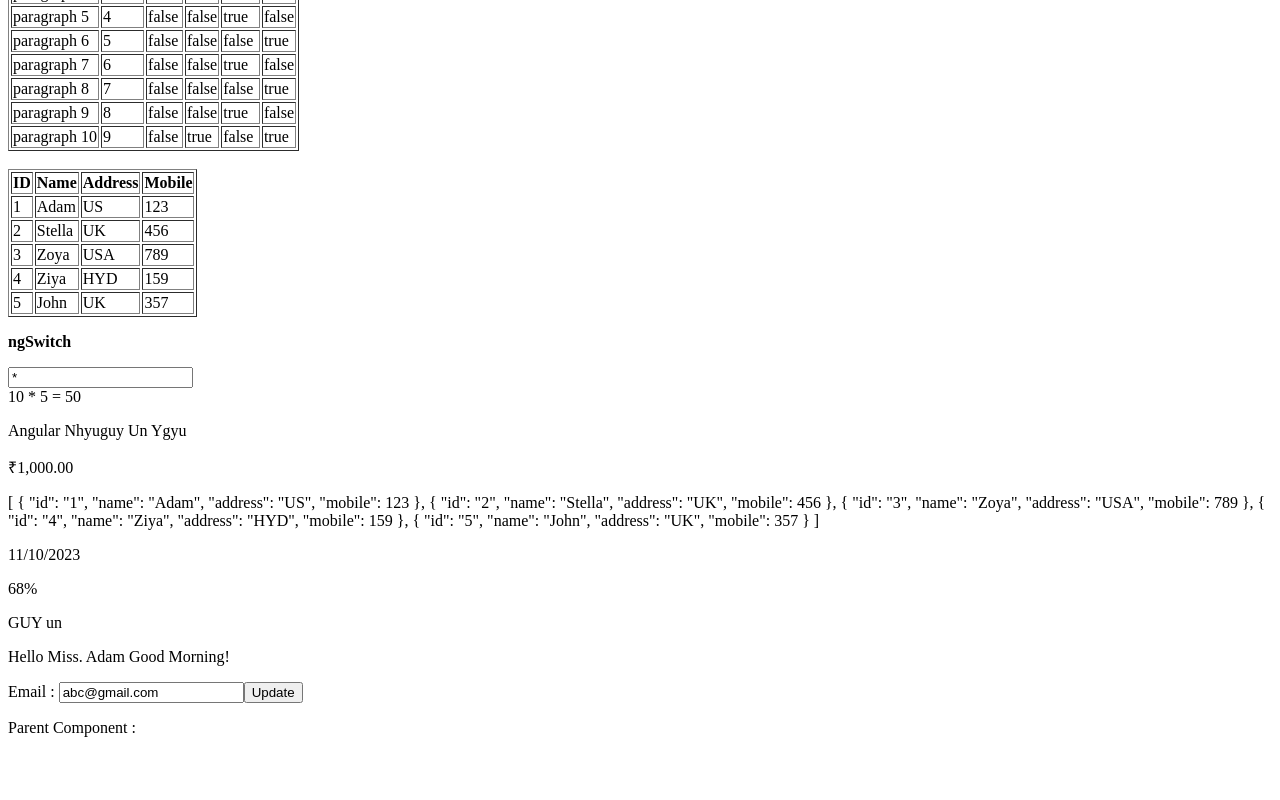
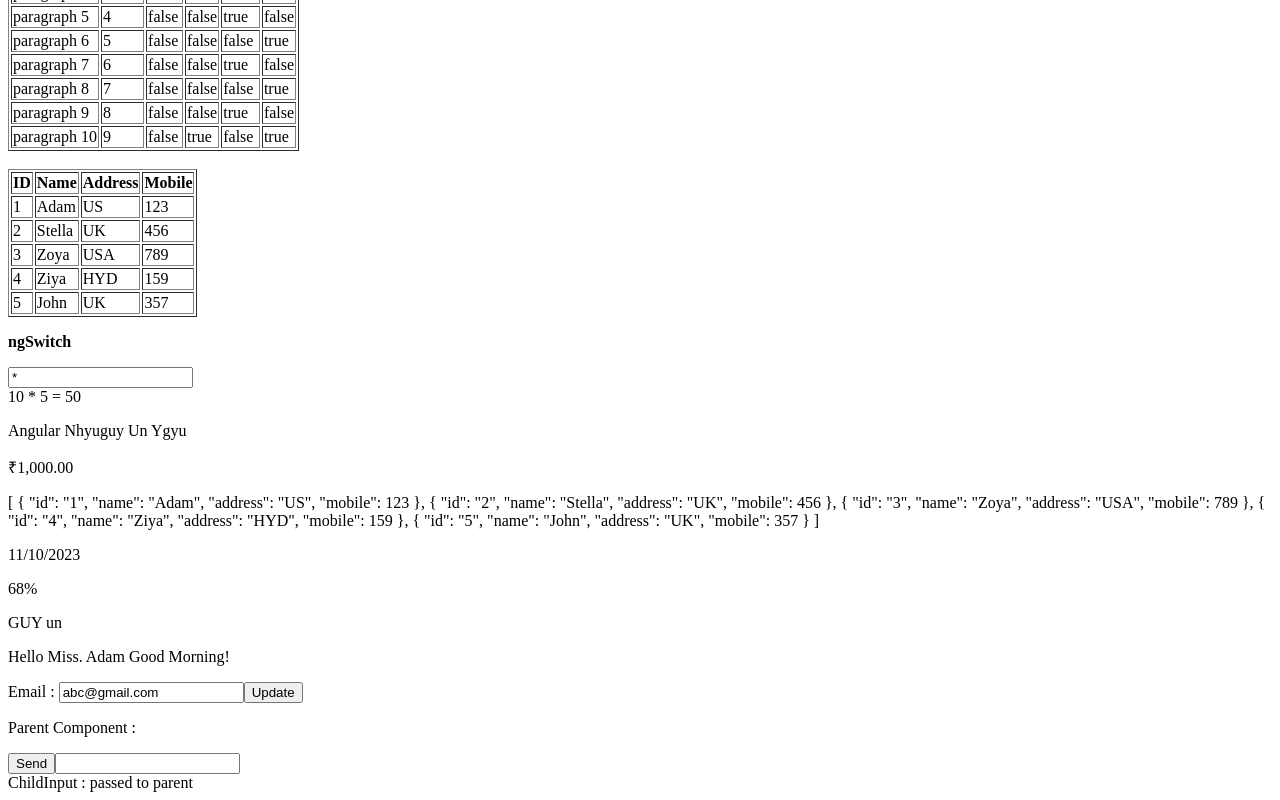
Before and after one commit to MounikaPrathushaBatchu/Angular, an Angular app: page / in a window 1280 px wide. Shown: the part 1495-2295 px from the top of the page. Before the commit the page ends 2248 px from the top, so only its background shows below. Built offline with nearby package versions, Linux system fonts and the light colour scheme.

Commit message:
child to parent : @Output decorator

```diff
--- a/src/app/app.component.ts
+++ b/src/app/app.component.ts
@@ -133,4 +133,9 @@ export class AppComponent {
 
   data1 = "this is app component data variable";
 
+  cData = "";
+  updateCData(e : any) {
+    this.cData = e;
+  }
+
 }
--- a/src/app/header/header.component.html
+++ b/src/app/header/header.component.html
@@ -4,3 +4,7 @@
 <p>{{childTitle}}</p>
 <p>{{d1}}</p>
 <div *ngFor="let n of myNumbers">{{n}}</div>
+
+<button (click)="passToParent()">Send</button>
+<input type="text" (input)="updateMessage($event)">
+<div>ChildInput : {{ message }}</div>
--- a/src/app/header/header.component.ts
+++ b/src/app/header/header.component.ts
@@ -1,4 +1,4 @@
-import { Component, Input } from '@angular/core';
+import { Component, EventEmitter, Input, Output } from '@angular/core';
 
 @Component({
   selector: 'app-header',
@@ -11,6 +11,15 @@ export class HeaderComponent {
   @Input() "d1" : string;
   @Input() "myNumbers" : any;
 
-  constructor(){ }
+  @Output() "cust" = new EventEmitter();
+  message = "passed to parent"
+  passToParent() {
+    this.cust.emit(this.message);
+  }
+  updateMessage(e : any) {
+    this.message = e.target.value;
+  }
+
+  constructor() {}
 
 }
```
